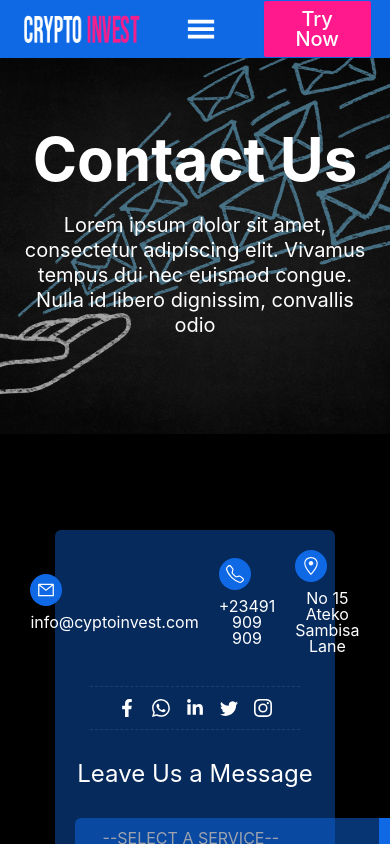
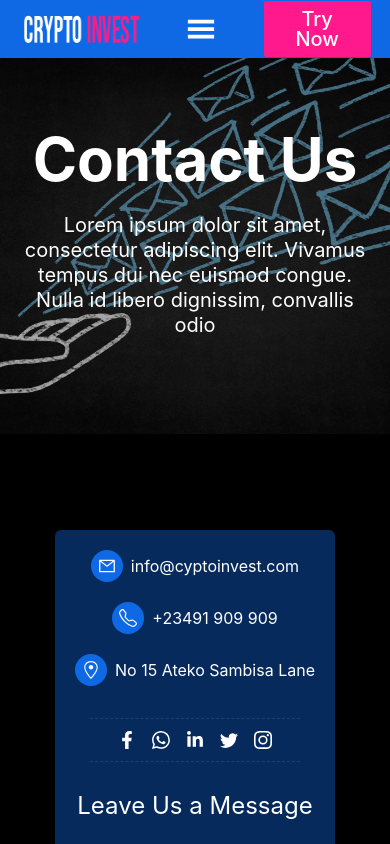
Before and after one commit to mmesomasaint/crypto-templates, a Next.js app: page /templates/crypto-invest/contact in a window 390 px wide. Shown: the top 844 px of the page. Built offline with nearby package versions, Linux system fonts and the light colour scheme.

Commit message:
Fix: Make contact card responsive to sm screens

```diff
--- a/pages/templates/crypto-invest/contact.js
+++ b/pages/templates/crypto-invest/contact.js
@@ -127,7 +127,7 @@
             <div className='w-[90%] xl:w-[80%] mx-auto text-center'>
               <div className='w-[80%] mx-auto bg-[#0F69E5] bg-opacity-40 rounded-md'>
                 <div className='p-5'>
-                  <div className='flex justify-center items-center gap-5'>
+                  <div className='flex flex-wrap justify-center items-center gap-5'>
                     <div className='flex flex-wrap justify-start items-center gap-2'>
                       <div className='flex justify-center items-center bg-[#0F69E5] w-8 h-8 rounded-full glow-primary-2'>
                         <AiOutlineMail className='text-lg text-white' />
```
